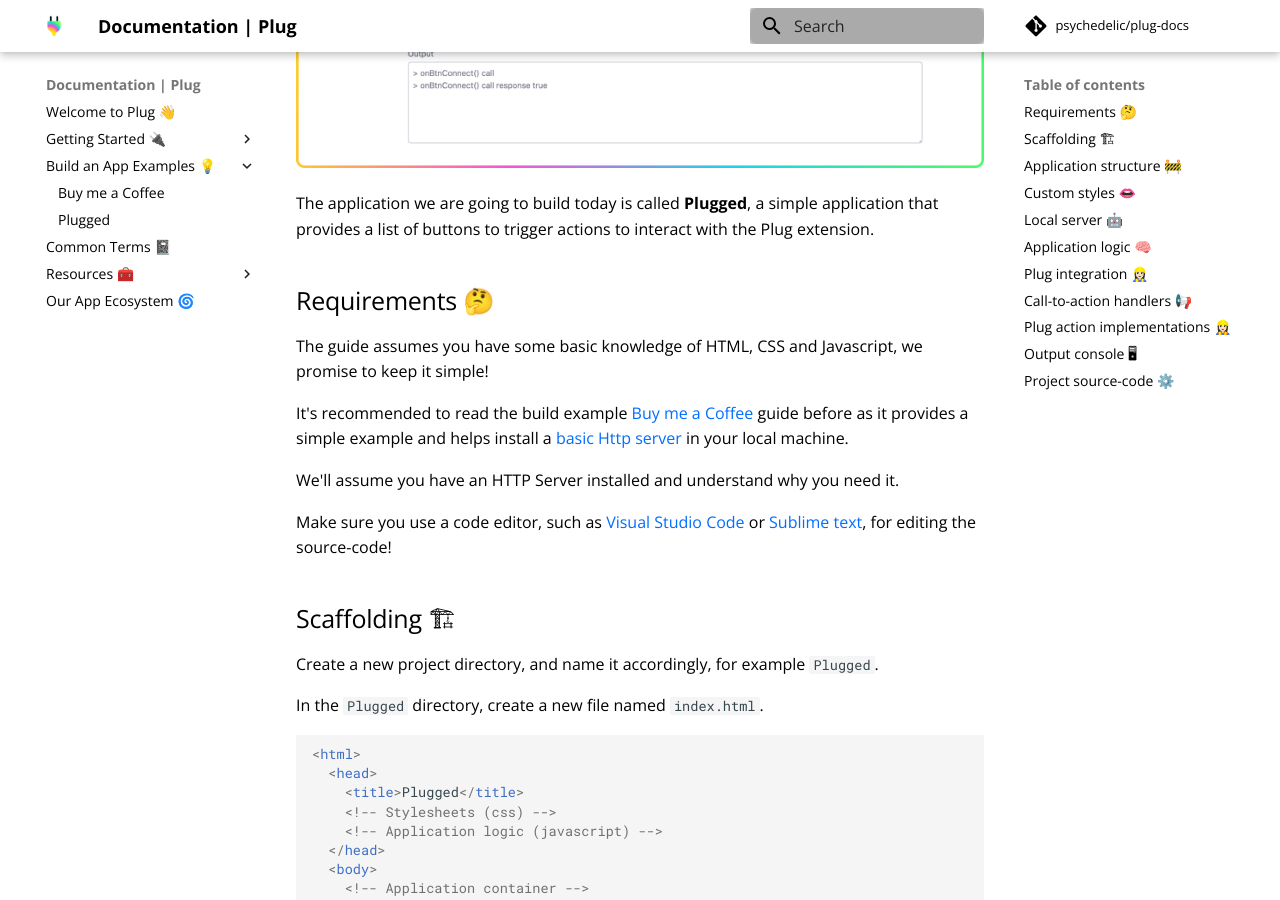
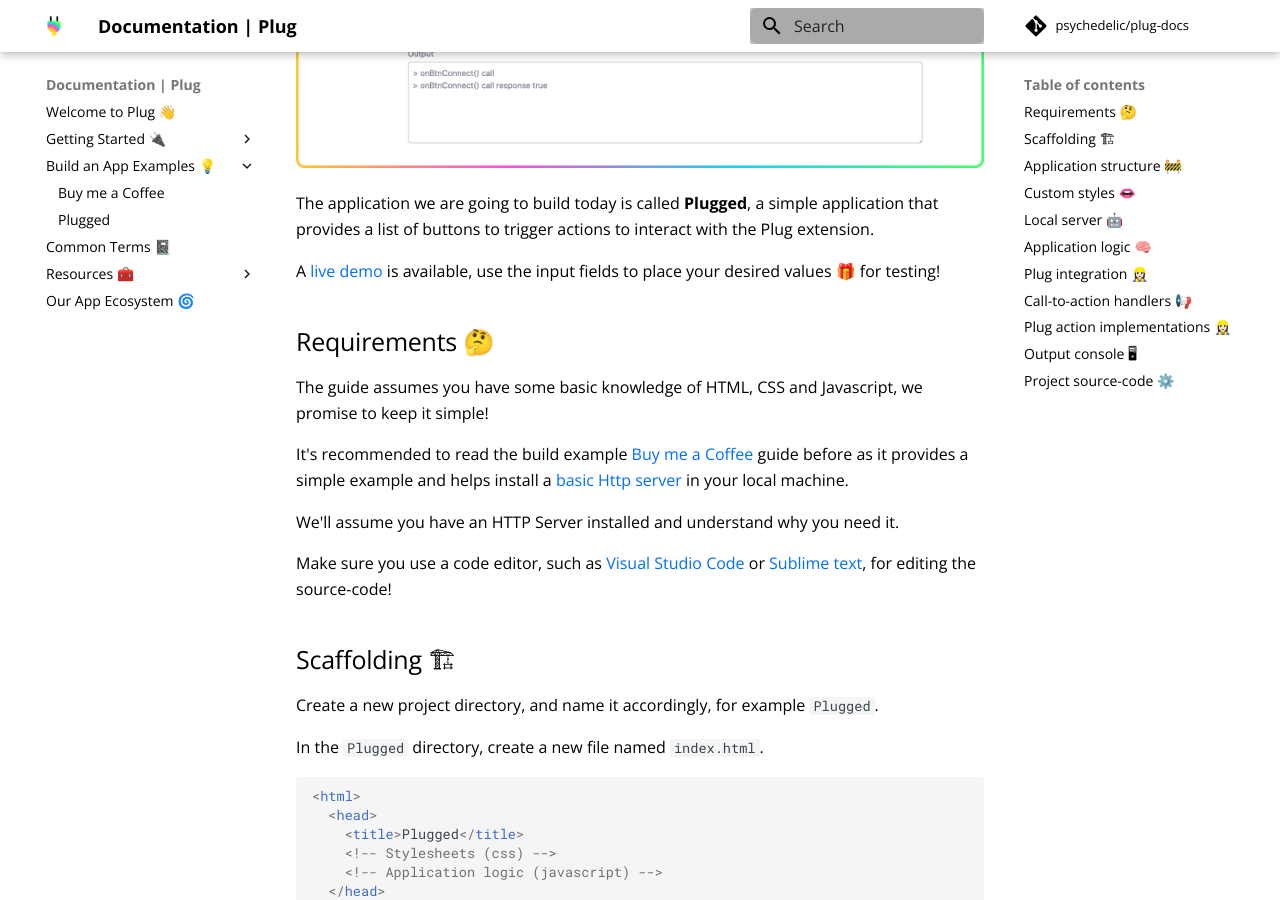
Before and after one commit to Psychedelic/plug-docs, an MkDocs documentation site: the page built from docs/build-an-app-examples/build-app-plugged.md, in a window 1280 px wide and 900 px high, scrolled down 363 px. Built offline with MkDocs 1.6.1 and Material for MkDocs 9.7.7, drawn with Linux system fonts in a browser that asks for light colours; comment, search, counter and statistics services are not loaded.

Commit message:
docs: ✏️  add the live demo for plugged in the doc

```diff
--- a/docs/build-an-app-examples/build-app-plugged.md
+++ b/docs/build-an-app-examples/build-app-plugged.md
@@ -7,6 +7,8 @@
 ![](imgs/plugged-example.png)
 
 The application we are going to build today is called **Plugged**, a simple application that provides a list of buttons to trigger actions to interact with the Plug extension.
+
+A [live demo](http://demo.plugwallet.ooo/plugged/) is available, use the input fields to place your desired values 🎁 for testing!
 
 ## Requirements 🤔
 
```
